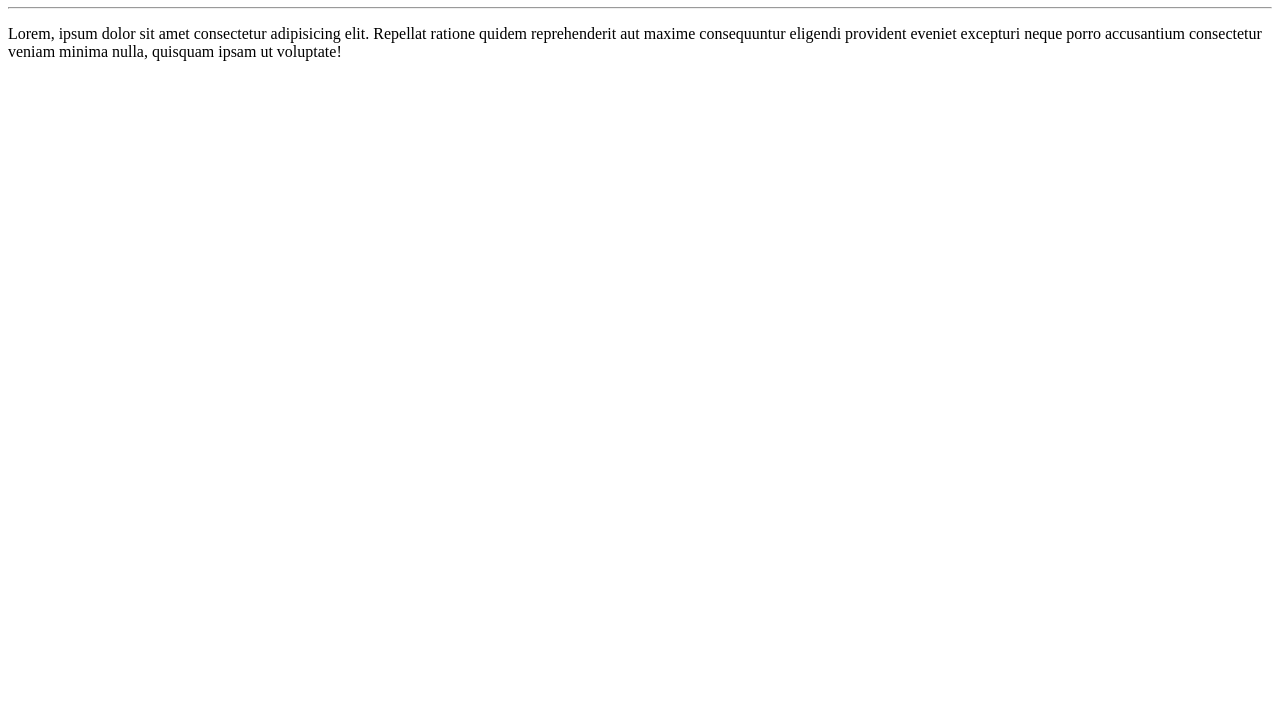
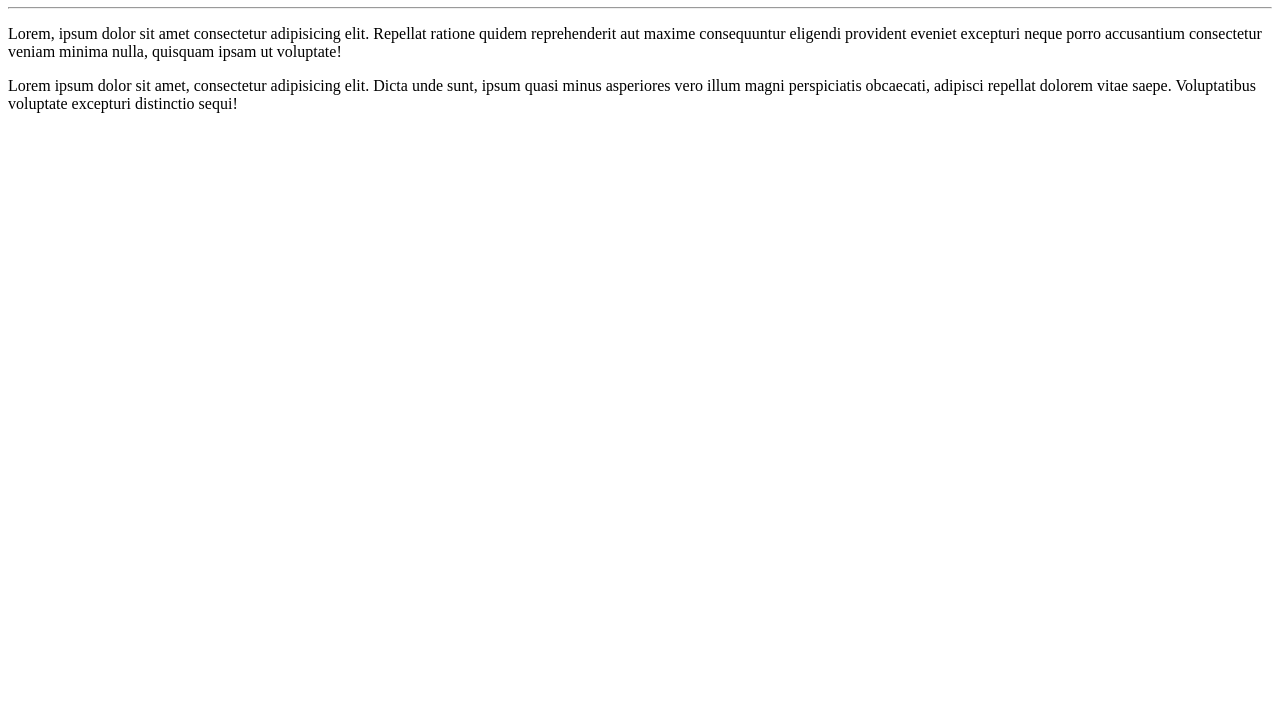
Before and after one commit to jacklineantunes/Ola-Mundo, a plain HTML site: page site-exemplo/index.html in a window 1280 px wide. Shown: the part 73-800 px from the top of the page. Drawn offline with Linux system fonts and the light colour scheme.

Commit message:
adicionei um parágrafo

```diff
--- a/site-exemplo/index.html
+++ b/site-exemplo/index.html
@@ -10,5 +10,6 @@
     <h1>Olá, Mundo!</h1>
     <hr>
     <p>Lorem, ipsum dolor sit amet consectetur adipisicing elit. Repellat ratione quidem reprehenderit aut maxime consequuntur eligendi provident eveniet excepturi neque porro accusantium consectetur veniam minima nulla, quisquam ipsam ut voluptate!</p>
+    <p>Lorem ipsum dolor sit amet, consectetur adipisicing elit. Dicta unde sunt, ipsum quasi minus asperiores vero illum magni perspiciatis obcaecati, adipisci repellat dolorem vitae saepe. Voluptatibus voluptate excepturi distinctio sequi!</p>
 </body>
 </html>
```
